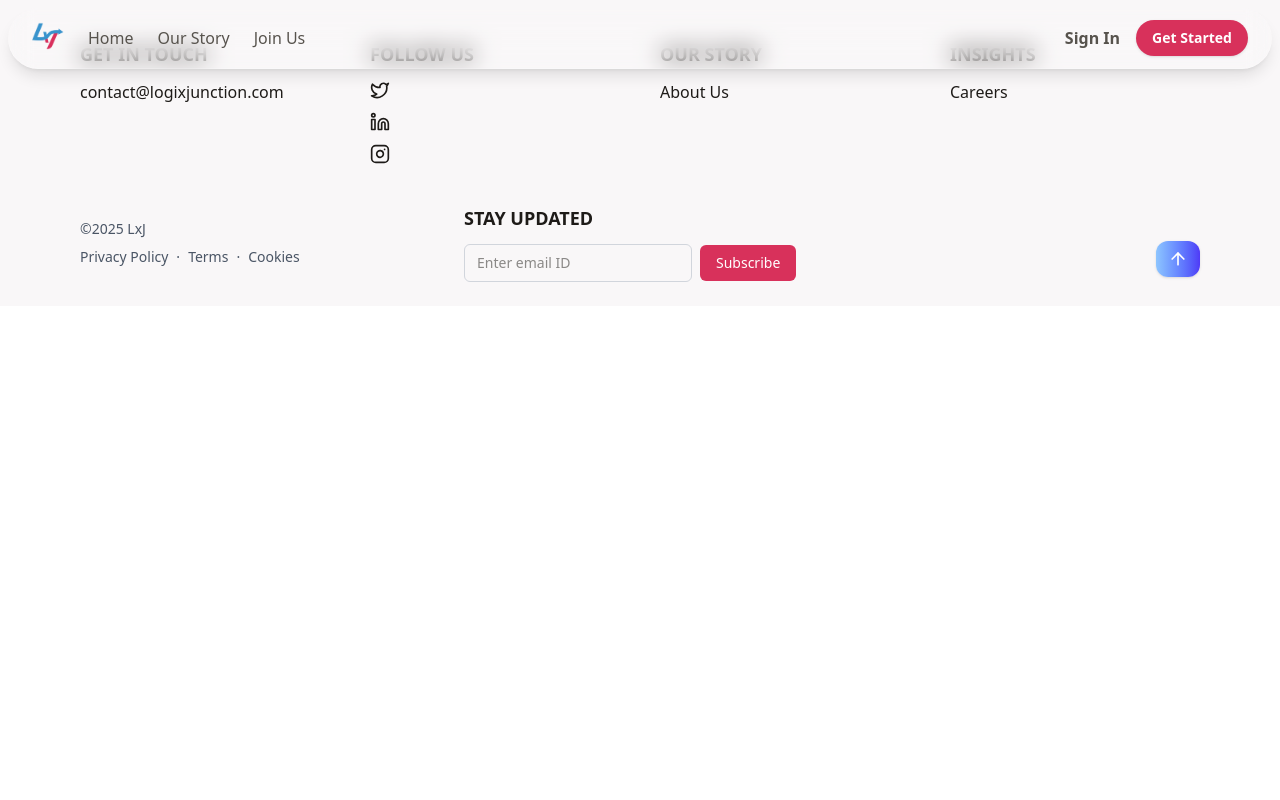
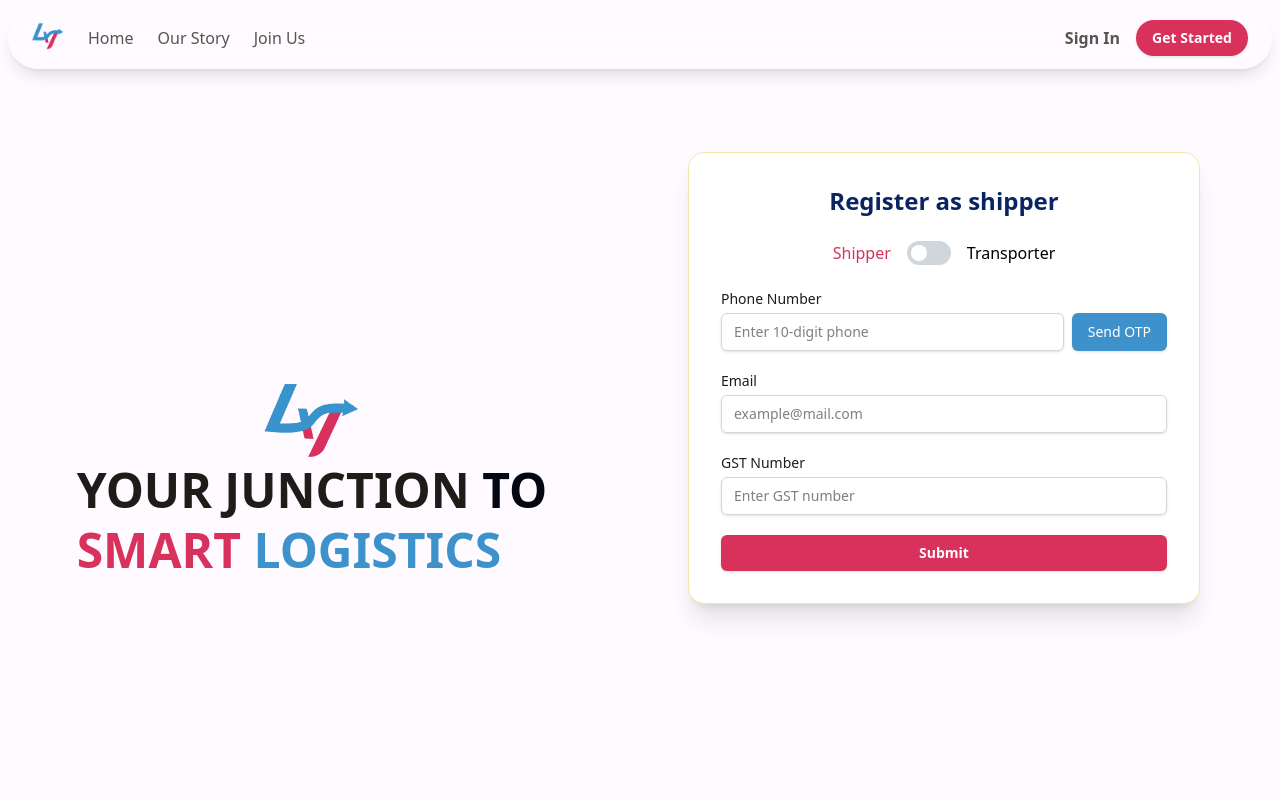
Before and after one commit to Gautam-Kanojiya/ultron-frontend, a React (Vite) app: page /signup-otp in a window 1280 px wide. Shown: the top 800 px of the page. Built offline with nearby package versions, Linux system fonts and the light colour scheme.

Commit message:
made signup page by otp verification

```diff
--- a/src/App.jsx
+++ b/src/App.jsx
@@ -19,6 +19,8 @@ import LandingPage from './pages/LandingPage';
 import AboutUs from './pages/aboutUs';
 import Careers from './pages/career';
 import SignUpPage from './pages/signup/sign_up';
+import SignupFormPage from './pages/signupOTP';
+
 
 function App() {
   return (
@@ -41,6 +43,7 @@ function App() {
         <Route path="/sign-in" element={<SignInPage />} />
         <Route path="/landing" element={<LandingPage />} />
         <Route path="/sign-up" element={<SignUpPage />} />
+        <Route path="/signup-otp" element={<SignupFormPage />} />
       </Routes>
       <Footer/>
     </Router>
--- /dev/null
+++ b/src/components/OtpInput.jsx
@@ -0,0 +1,81 @@
+import React, { useState, useEffect } from 'react';
+import { Input } from './ui/Input';
+import { Button } from './ui/Button';
+
+const OtpInput = ({ onVerify }) => {
+  const [otp, setOtp] = useState(new Array(6).fill(''));
+  const [timer, setTimer] = useState(60);
+
+  useEffect(() => {
+    if (timer > 0) {
+      const countdown = setTimeout(() => setTimer(timer - 1), 1000);
+      return () => clearTimeout(countdown);
+    }
+  }, [timer]);
+
+  const handleChange = (index, value) => {
+    if (/^\d?$/.test(value)) {
+      const newOtp = [...otp];
+      newOtp[index] = value;
+      setOtp(newOtp);
+      // Auto-focus to next
+      if (value && index < otp.length - 1) {
+        document.getElementById(`otp-${index + 1}`).focus();
+      }
+    }
+  };
+
+  const handleSubmit = () => {
+    const enteredOtp = otp.join('');
+    if (enteredOtp.length === 6) {
+      // Placeholder: replace with actual OTP verification logic
+      onVerify();
+    } else {
+      alert('Please enter a valid 6-digit OTP');
+    }
+  };
+
+  const handleResend = () => {
+    setOtp(new Array(6).fill(''));
+    setTimer(60);
+    alert('OTP resent (placeholder logic)');
+    // Add resend OTP logic here
+  };
+
+  return (
+    <div className="space-y-3">
+      <label className="block text-sm font-medium text-[#1e1b18]">Enter OTP</label>
+      <div className="flex gap-2 justify-center">
+        {otp.map((digit, index) => (
+          <Input
+            key={index}
+            id={`otp-${index}`}
+            type="text"
+            maxLength={1}
+            value={digit}
+            onChange={(e) => handleChange(index, e.target.value)}
+            className="w-10 h-12 text-center text-lg border border-[#EEE8A9] focus:ring-[#3e92cc]"
+          />
+        ))}
+      </div>
+
+      <div className="flex justify-center items-center gap-4">
+        <Button
+          onClick={handleSubmit}
+          className="bg-[#0a2463] hover:bg-[#3e92cc] text-white px-6"
+        >
+          Verify OTP
+        </Button>
+        <div className="text-sm text-gray-600">
+          {timer > 0 ? (
+            <span>Resend OTP in {timer}s</span>
+          ) : (
+            <button onClick={handleResend} className="text-[#d8315b] hover:underline">Resend OTP</button>
+          )}
+        </div>
+      </div>
+    </div>
+  );
+};
+
+export default OtpInput;
--- /dev/null
+++ b/src/components/ui/Button.jsx
@@ -0,0 +1,12 @@
+import React from 'react';
+
+export const Button = ({ className = '', children, ...props }) => {
+  return (
+    <button
+      className={`px-4 py-2 rounded-md text-sm font-medium shadow hover:shadow-md transition duration-150 ${className}`}
+      {...props}
+    >
+      {children}
+    </button>
+  );
+};
--- /dev/null
+++ b/src/components/ui/Input.jsx
@@ -0,0 +1,11 @@
+import React from 'react';
+
+export const Input = React.forwardRef(({ className = '', ...props }, ref) => (
+  <input
+    ref={ref}
+    className={`rounded-md border border-gray-300 px-3 py-2 text-sm shadow-sm focus:outline-none focus:ring-2 focus:ring-[#3e92cc] focus:border-[#3e92cc] ${className}`}
+    {...props}
+  />
+));
+
+Input.displayName = 'Input';
--- /dev/null
+++ b/src/components/ui/Switch.jsx
@@ -0,0 +1,21 @@
+import React from 'react';
+
+export const Switch = ({ checked, onCheckedChange }) => {
+  return (
+    <button
+      type="button"
+      role="switch"
+      aria-checked={checked}
+      onClick={onCheckedChange}
+      className={`relative inline-flex h-6 w-11 items-center rounded-full transition-colors duration-200 ${
+        checked ? 'bg-[#3e92cc]' : 'bg-gray-300'
+      }`}
+    >
+      <span
+        className={`inline-block h-4 w-4 transform rounded-full bg-white transition-transform duration-200 ${
+          checked ? 'translate-x-6' : 'translate-x-1'
+        }`}
+      />
+    </button>
+  );
+};
--- /dev/null
+++ b/src/pages/SignupOTP.jsx
@@ -0,0 +1,114 @@
+import React, { useState } from 'react';
+import { Switch } from '../components/ui/Switch';
+import { Input } from '../components/ui/Input';
+import { Button } from '../components/ui/Button';
+import OtpInput from '../components/OtpInput';
+
+export default function SignupFormPage() {
+  const [role, setRole] = useState('shipper');
+  const [phone, setPhone] = useState('');
+  const [email, setEmail] = useState('');
+  const [gst, setGst] = useState('');
+  const [showOtp, setShowOtp] = useState(false);
+  const [otpVerified, setOtpVerified] = useState(false);
+
+  const handleSubmit = (e) => {
+    e.preventDefault();
+    // Add your submission logic
+    console.log({ role, phone, email, gst });
+  };
+
+  const handleSendOtp = () => {
+    if (phone.match(/^\d{10}$/)) {
+      setShowOtp(true);
+    } else {
+      alert('Enter valid 10-digit phone number');
+    }
+  };
+
+  return (
+    <div className="min-h-screen bg-[#fffaff] flex flex-col md:flex-row items-center justify-center px-6 py-12">
+
+      {/* Left Side - Company Motto */}
+      <div className="w-full md:w-1/2 flex flex-col justify-center items-center mb-12 md:mb-0 md:pr-10">
+        <img src="/LOGO_LxJ2.png" className="h-20 w-24" />
+        <h1 className="text-4xl sm:text-5xl font-bold text-[#1e1b18] leading-tight mb-6">
+          YOUR JUNCTION <span className="text-[#030712]">TO</span>
+          <br />
+          <span className="text-[#d8315b]">SMART</span>{' '}
+          <span className="text-[#3e92cc]">LOGISTICS</span>
+        </h1>
+      </div>
+
+        {/* right section - form  */}
+        <div className="min-h-screen flex-1 mt-22 ml-8 justify-center  bg-[#fffaff] p-4">
+            <div className="w-full max-w-lg bg-white rounded-2xl shadow-xl p-8 space-y-6 border border-[#EEE8A9]">
+              <h2 className="text-2xl font-bold text-center text-[#0a2463]">Register as {role}</h2>
+              <div className="flex items-center justify-center gap-4">
+                <span className={`font-medium ${role === 'shipper' ? 'text-[#d8315b]' : ''}`}>Shipper</span>
+                <Switch
+                  checked={role === 'transporter'}
+                  onCheckedChange={() => setRole(role === 'shipper' ? 'transporter' : 'shipper')}
+                />
+                <span className={`font-medium ${role === 'transporter' ? 'text-[#3e92cc]' : ''}`}>Transporter</span>
+              </div>
+
+              <form className="space-y-5" onSubmit={handleSubmit}>
+                <div>
+                  <label className="block mb-1 text-sm font-medium text-[#1e1b18]">Phone Number</label>
+                  <div className="flex gap-2">
+                    <Input
+                      type="tel"
+                      placeholder="Enter 10-digit phone"
+                      value={phone}
+                      onChange={(e) => setPhone(e.target.value)}
+                      className="flex-1"
+                    />
+                    <Button type="button" onClick={handleSendOtp} className="bg-[#3e92cc] hover:bg-[#0a2463] text-white">
+                      Send OTP
+                    </Button>
+                  </div>
+                </div>
+
+                {showOtp && !otpVerified && (
+                  <OtpInput onVerify={() => setOtpVerified(true)} />
+                )}
+
+                <div>
+                  <label className="block mb-1 text-sm font-medium text-[#1e1b18]">Email</label>
+                  <Input
+                    type="email"
+                    placeholder="example@mail.com"
+                    value={email}
+                    onChange={(e) => setEmail(e.target.value)}
+                    pattern="^[a-zA-Z0-9._%+-]+@[a-zA-Z0-9.-]+\.[a-zA-Z]{2,}$"
+                    required
+                    className="w-full"
+                  />
+                </div>
+
+                <div>
+                  <label className="block mb-1 text-sm font-medium text-[#1e1b18]">GST Number</label>
+                  <Input
+                    type="text"
+                    placeholder="Enter GST number"
+                    value={gst}
+                    onChange={(e) => setGst(e.target.value)}
+                    pattern="^[0-9]{2}[A-Z]{5}[0-9]{4}[A-Z]{1}[1-9A-Z]{1}Z[0-9A-Z]{1}$"
+                    required
+                    className="w-full"
+                  />
+                </div>
+
+                <Button
+                  type="submit"
+                  disabled={!otpVerified}
+                  className="w-full bg-[#d8315b] hover:bg-[#a81e3e] text-white font-semibold"
+                >
+                  Submit
+                </Button>
+              </form>
+            </div>
+        </div>
+    </div>);
+}
```
